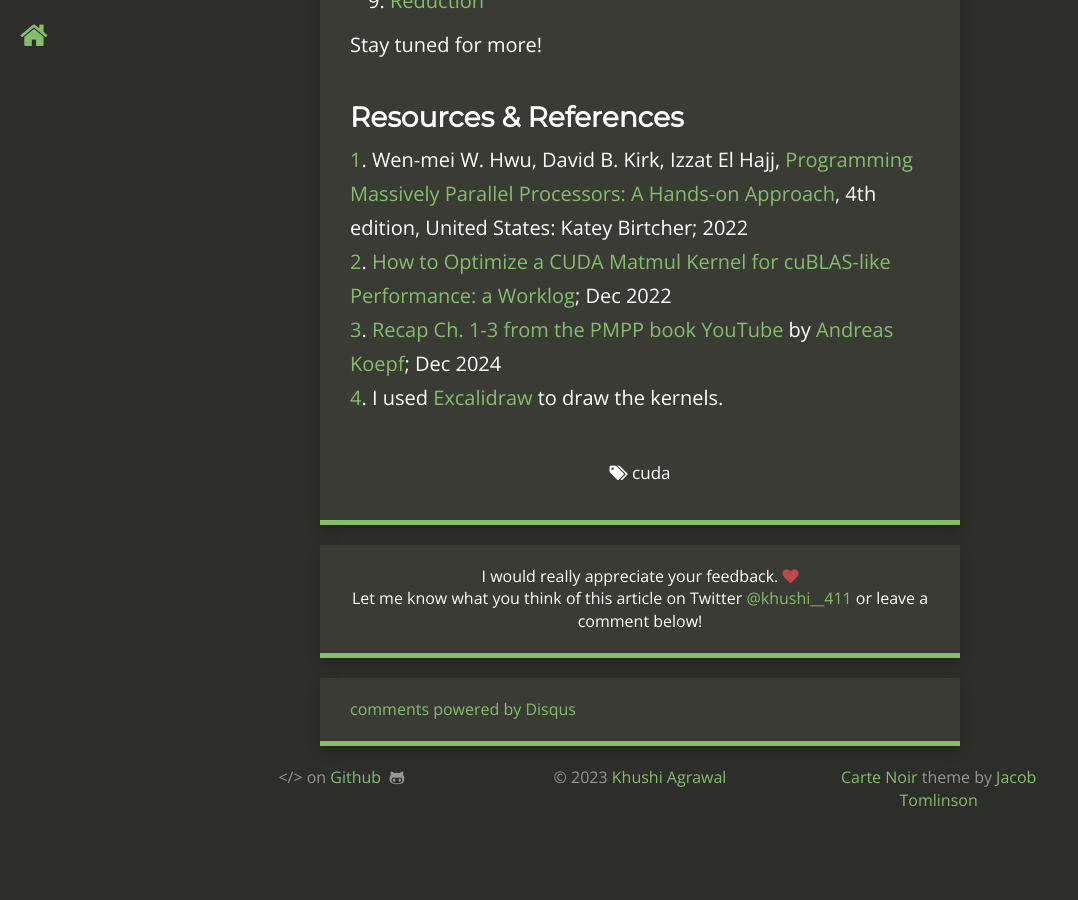
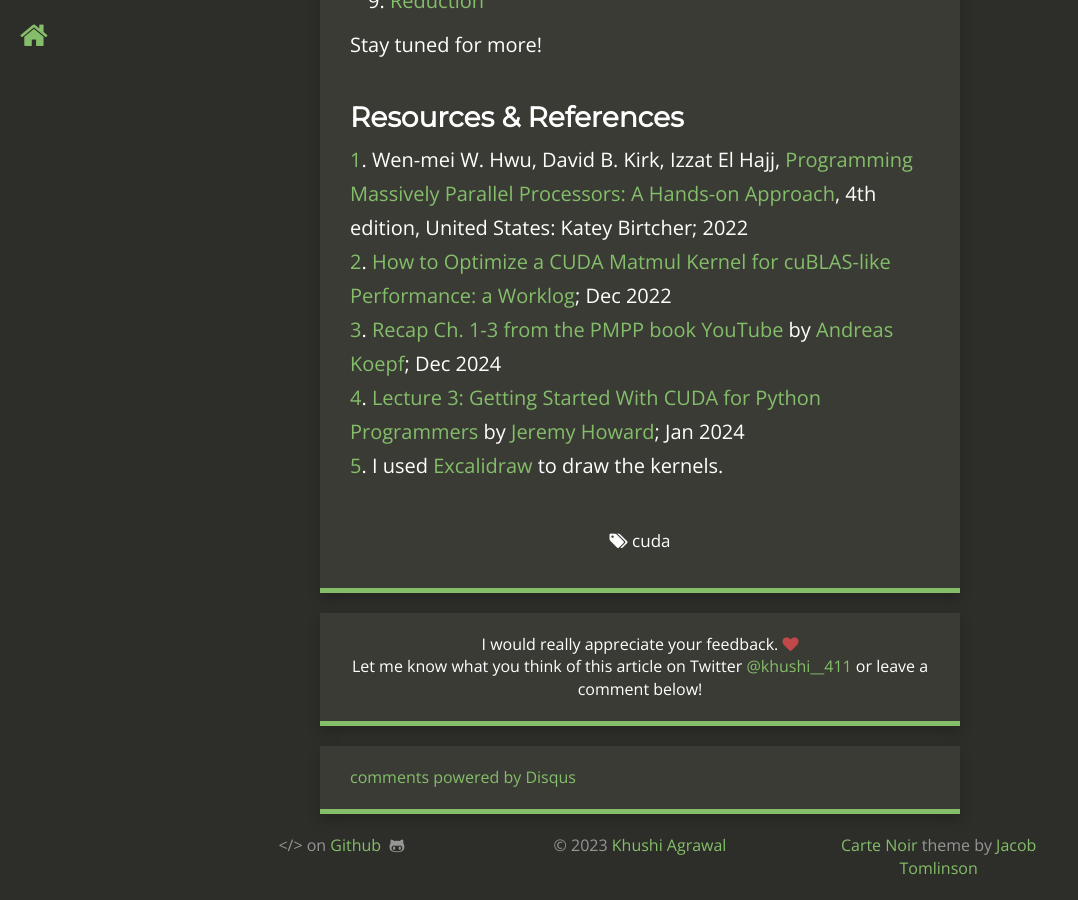
Before and after one commit to khushi-411/khushi-411.github.io, a Jekyll site: the page built from _posts/2024-05-13-multidim_grids_and_data.md, in a window 1280 px wide and 900 px high, scrolled down 8623 px. Shown: the whole window, without its empty margins (0-1078 px from the left). Built offline with Jekyll 4.4.1, drawn with Linux system fonts in a browser that asks for light colours; nearby versions of some CDN libraries; comment, search, counter and statistics services are not loaded; before the commit the page ends 9455 px from its top, so only the background shows below that.

Commit message:
update ref

```diff
--- a/_posts/2024-05-13-multidim_grids_and_data.md
+++ b/_posts/2024-05-13-multidim_grids_and_data.md
@@ -221,4 +221,5 @@ Stay tuned for more!
 <a id="link1">1</a>. Wen-mei W. Hwu, David B. Kirk, Izzat El Hajj, [Programming Massively Parallel Processors: A Hands-on Approach](https://www.amazon.in/Programming-Massively-Parallel-Processors-Hands/dp/0323912311), 4th edition, United States: Katey Birtcher; 2022 \
 <a id="link2">2</a>. [How to Optimize a CUDA Matmul Kernel for cuBLAS-like Performance: a Worklog](https://siboehm.com/articles/22/CUDA-MMM); Dec 2022 \
 <a id="link3">3</a>. [Recap Ch. 1-3 from the PMPP book YouTube](https://youtu.be/NQ-0D5Ti2dc) by [Andreas Koepf](https://twitter.com/neurosp1ke); Dec 2024 \
-<a id="link4">4</a>. I used [Excalidraw](https://excalidraw.com/) to draw the kernels.
+<a id="link4">4</a>. [Lecture 3: Getting Started With CUDA for Python Programmers](https://www.youtube.com/watch?v=4sgKnKbR-WE) by [Jeremy Howard](https://x.com/jeremyphoward); Jan 2024 \
+<a id="link5">5</a>. I used [Excalidraw](https://excalidraw.com/) to draw the kernels.
```
Also changed, not shown: _posts/2024-05-18-memory_architecture_and_data_locality.md (+2 -1 lines).
